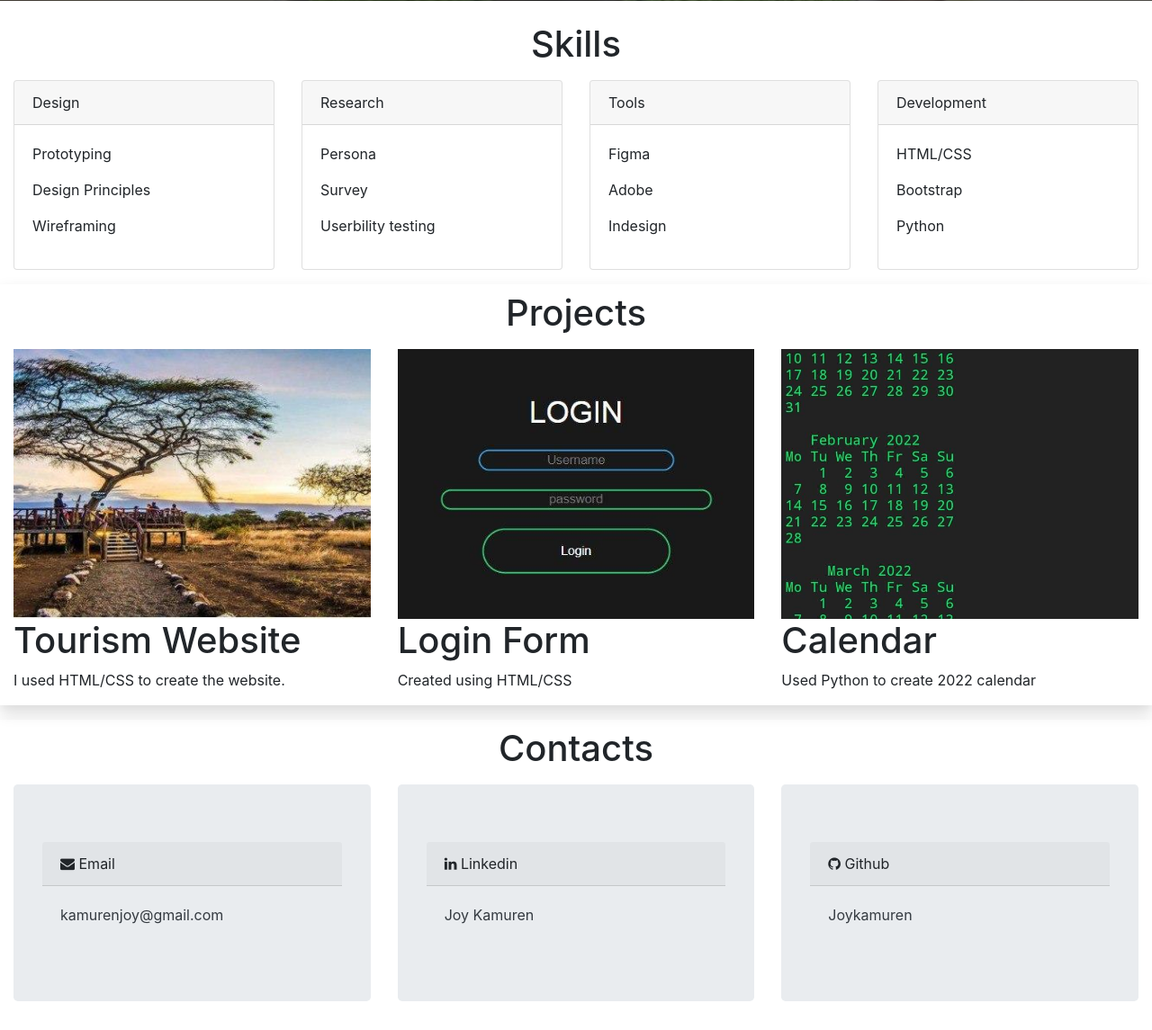
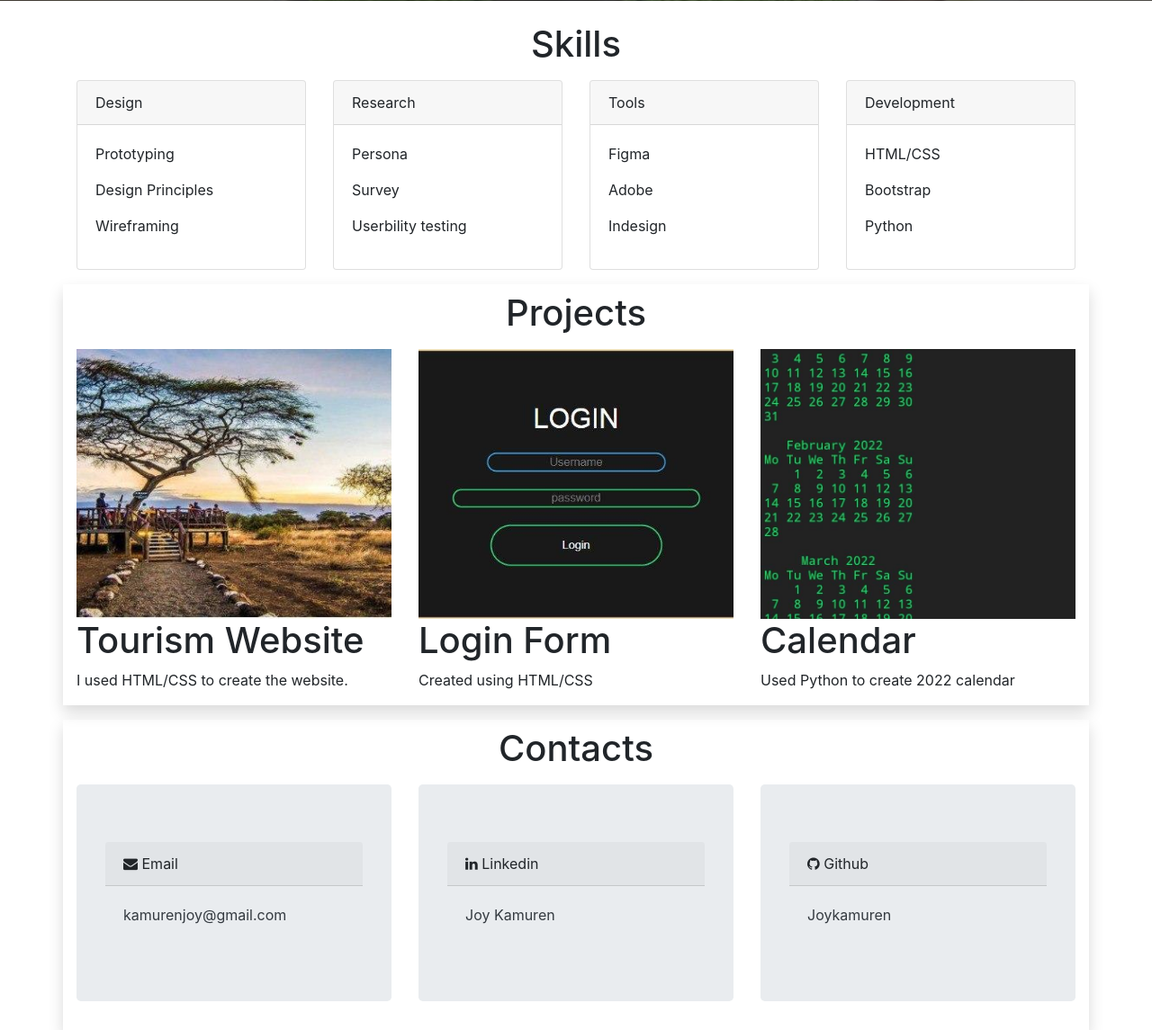
Before and after one commit to Joykamuren/Portfolio, a PHP site: page / in a window 1280 px wide. Shown: the part 799-1944 px from the top of the page at 90% size. Run offline with PHP 8.4, Linux system fonts and the light colour scheme.

Commit message:
changed container

```diff
--- a/index.css
+++ b/index.css
@@ -13,7 +13,7 @@ a{
     text-decoration: none;
 }
 
-.container{
+.containers{
     min-height: 100vh;
     width: 100%;
     display: flex;
--- a/index.html
+++ b/index.html
@@ -38,7 +38,7 @@
         </div>
     </nav>
     <div id="about">
-        <div class="about container row">
+        <div class="about containers row">
             <div class="col-md-6 font-weight-bold">
                 <h1>Hello,<span></span></h1>
                 <h1>My name is<span></span>
@@ -66,7 +66,7 @@
 
     </div>
 
-    <div id="skills" class="container-fluid mt-3 mb-3 bg-transparent">
+    <div id="skills" class="container mt-3 mb-3 bg-transparent">
         <h1 class="text-center p-2">Skills</h1>
         <div class="row">
             <div class="col-md-3">
@@ -120,7 +120,7 @@
         </div>
     </div>
 
-    <div id="projects" class="container-fluid mt-3 mb-3 bg-transparent shadow ">
+    <div id="projects" class="container mt-3 mb-3 bg-transparent shadow ">
         <h1 class="text-center p-2">Projects</h1>
         <div class="row">
             <div class="col-md-4">
@@ -142,7 +142,7 @@
         <!-- //projects go here -->
     </div>
 
-    <div id="contact" class="container-fluid mt-3 bg-transparent shadow">
+    <div id="contact" class="container mt-3 bg-transparent shadow">
         <h1 class="text-center p-2">Contacts</h1>
         <div class="row">
             <div class="col-md-4">
```
